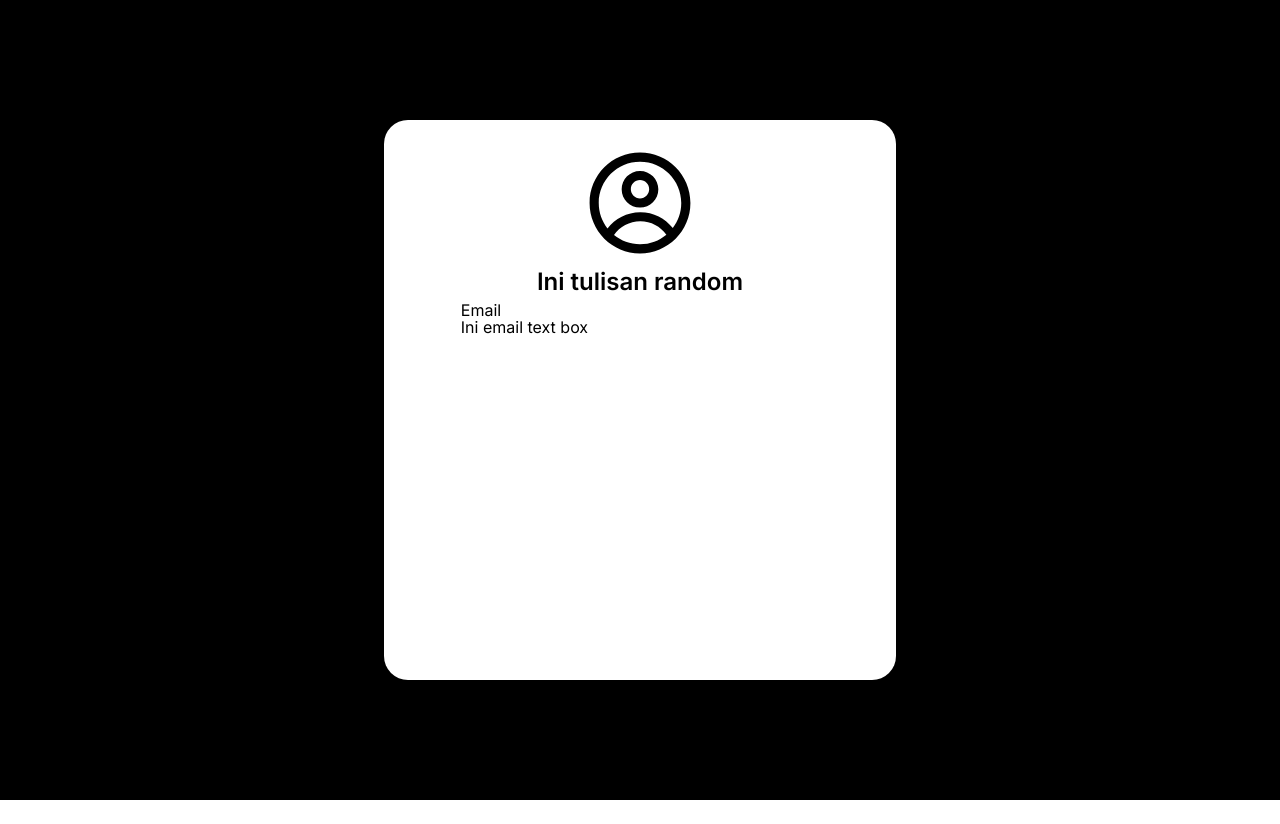
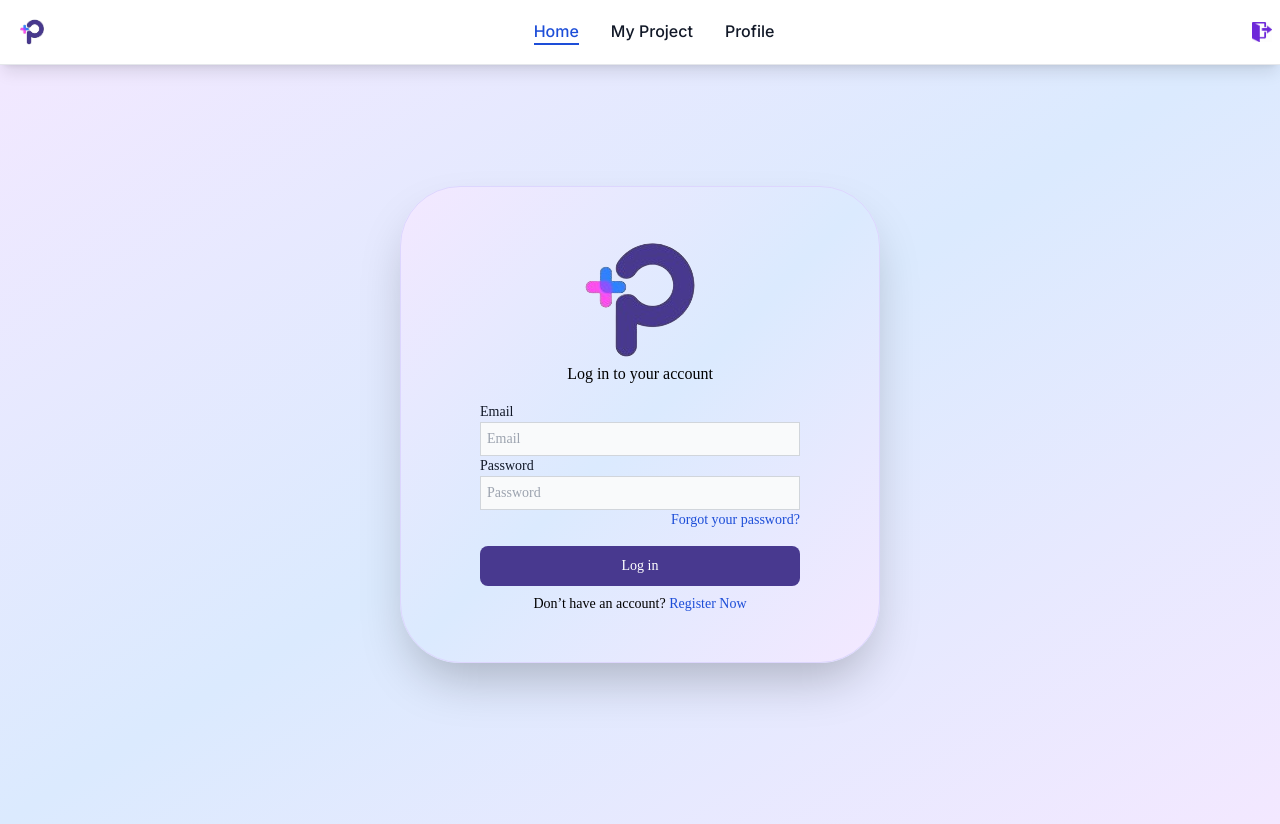
Before and after one commit to BonarSs/ProScheduler, a Next.js app in the folder frontend/: page /login in a window 1280 px wide. Before the commit the page ends 800 px from the top, so only its background shows below. Built offline with nearby package versions, Linux system fonts and the light colour scheme.

Commit message:
feat: add login page

```diff
--- a/frontend/src/app/login/page.js
+++ b/frontend/src/app/login/page.js
@@ -1,26 +1,34 @@
-import { CgProfile } from "react-icons/cg";
+import React from 'react';
+import Navbar from "../Navbar";
 
-
-export default function SignIn() {
+const LoginForm = () => {
   return (
-      <div className="flex justify-center items-center bg-black h-screen">
-        <div className=" flex justify-center items-center bg-white h-[70vh] w-[40vw] rounded-3xl">
-            <div className="flex flex-col items-center h-[90%] w-[70%]">
-                <div className="h-[110px] w-[110px] mb-2">
-                    <CgProfile className="h-full w-full"></CgProfile>
+    <div>
+      <Navbar />
+      <div className="flex justify-center items-center h-screen mt-6 bg-gradient-to-br from-purple-100 via-blue-100 to-purple-100">
+        <form className="max-w-lg w-full sm:w-[480px] mx-auto flex flex-col border border-violet-200 p-12 bg-gradient-to-br from-purple-100 via-blue-100 to-purple-100 shadow-2xl" style={{ borderRadius: '60px', fontFamily: 'Poppins', minWidth: '320px' }}>
+          <img src="/images/biglogo.png" className="mx-auto h-13 w-auto" alt="Your Image" />
+          <p className='text-center'>Log in to your account</p>
+          <div className="mt-4">
+            <label htmlFor="email" className="text-sm font-medium text-gray-900 block w-80 mx-auto">Email</label>
+            <input type="email" id="email" className="bg-gray-50 border border-gray-300 text-gray-900 text-sm focus:ring-blue-500 focus:border-blue-500 block w-80 mx-auto p-1.5" placeholder="Email" required />
           </div>
-                <h1 className="text-2xl font-semibold">Ini tulisan random</h1>
-                <div className="w-full h-[50px]">
-                    <div className="w-full h-1/3 ">
-                        Email
+          <div className="mb">
+            <label htmlFor="password" className="text-sm font-medium text-gray-900 block w-80 mx-auto">Password</label>
+            <input type="password" id="password" className="bg-gray-50 border border-gray-300 text-gray-900 text-sm focus:ring-blue-500 focus:border-blue-500 block w-80 mx-auto p-1.5" placeholder="Password" required />
           </div>
-                    <div className="w-full h-2/3">
-                        Ini email text box
+          <div className="flex justify-between mb-2">
+            <div></div>
+            <div className="text-sm" style={{ width: '160px' }}>
+              <a href="#" className="block mb-2 text-blue-700 hover:underline">Forgot your password?</a>
             </div>
           </div>
+          <button type="submit" className="text-white bg-violet-700 focus:ring-4 focus:outline-none font-medium rounded-lg text-sm block w-80 mx-auto py-2.5 text-center" style={{ backgroundColor: '#48398F' }}>Log in</button>
+          <p className='text-center mt-2 text-sm'>Don’t have an account?<a href="#" className="text-blue-700 hover:underline"> Register Now</a></p>
+        </form>
       </div>
     </div>
-      </div>
+  );
+};
 
-    );
-  }
+export default LoginForm;
```
Also changed, not shown: frontend/public/images/biglogo.png (added). Lines whose indentation alone changed are shown as unchanged.
